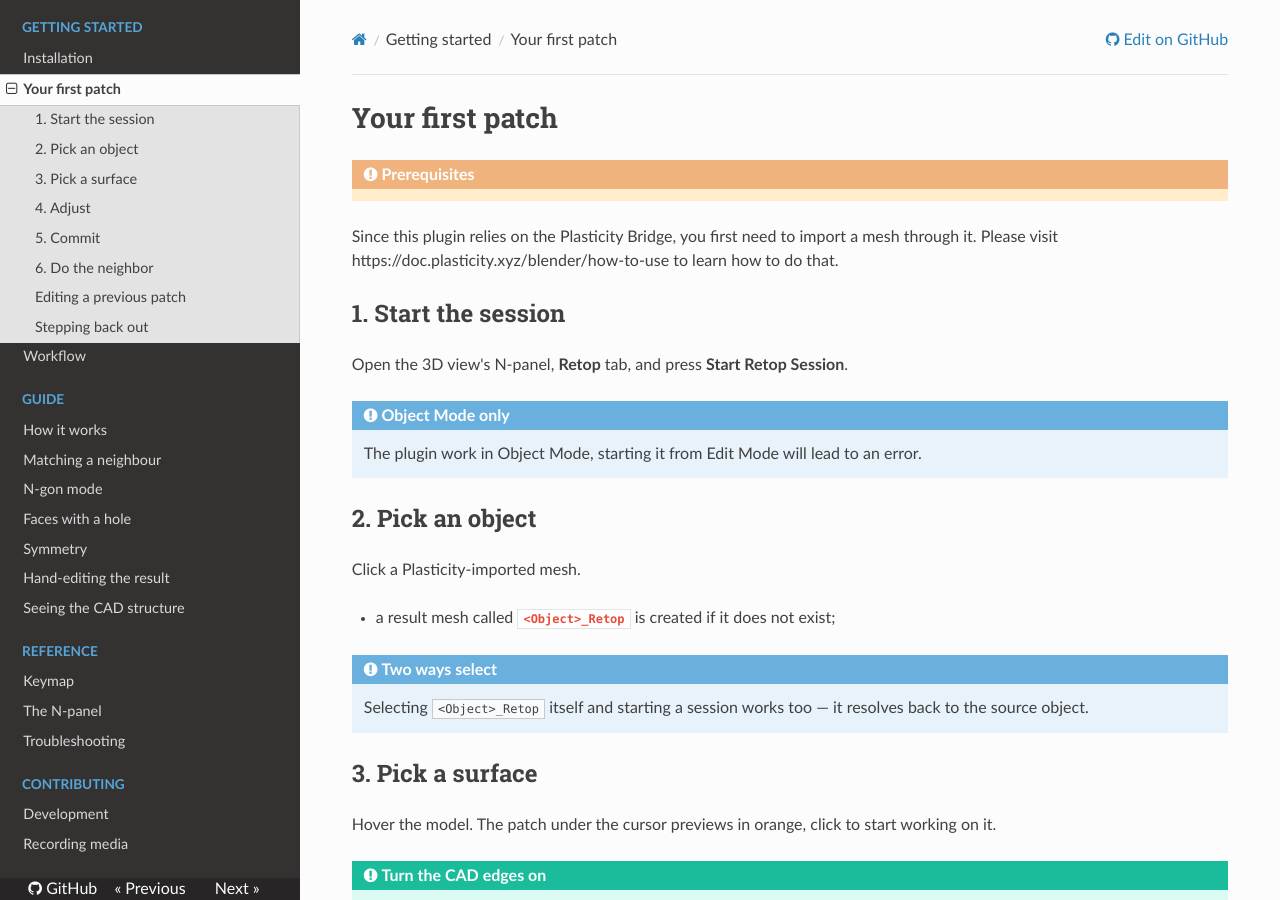
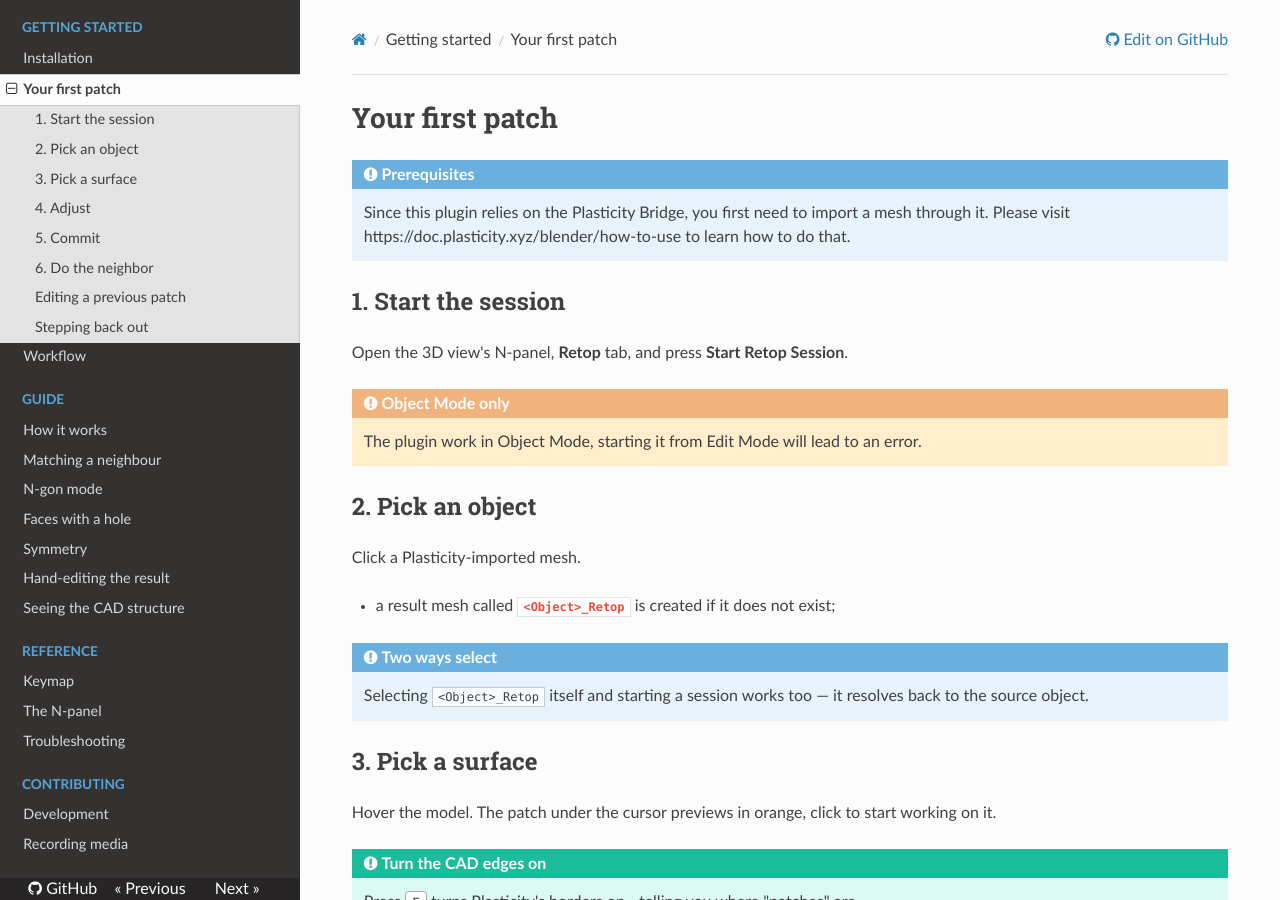
Before and after one commit to Kernivel/Plasticty-Retopo-Tool, an MkDocs documentation site: the page built from docs/first-patch.md, in a window 1280 px wide and 900 px high. Built offline with MkDocs 1.6.1, drawn with Linux system fonts in a browser that asks for light colours; nearby versions of some CDN libraries.

```diff
--- a/docs/first-patch.md
+++ b/docs/first-patch.md
@@ -1,14 +1,15 @@
 # Your first patch
 
-!!! warning "Prerequisites"
-Since this plugin relies on the Plasticity Bridge, you first need to import a mesh through it.
-Please visit https://doc.plasticity.xyz/blender/how-to-use to learn how to do that.
+!!! Note "Prerequisites"
+
+    Since this plugin relies on the Plasticity Bridge, you first need to import a mesh through it.
+    Please visit https://doc.plasticity.xyz/blender/how-to-use to learn how to do that.
 
 ## 1. Start the session
 
 Open the 3D view's N-panel, **Retop** tab, and press **Start Retop Session**.
 
-!!! note "Object Mode only"
+!!! warning "Object Mode only"
 
     The plugin work in Object Mode, starting it from Edit Mode will lead to an error.
 
```
